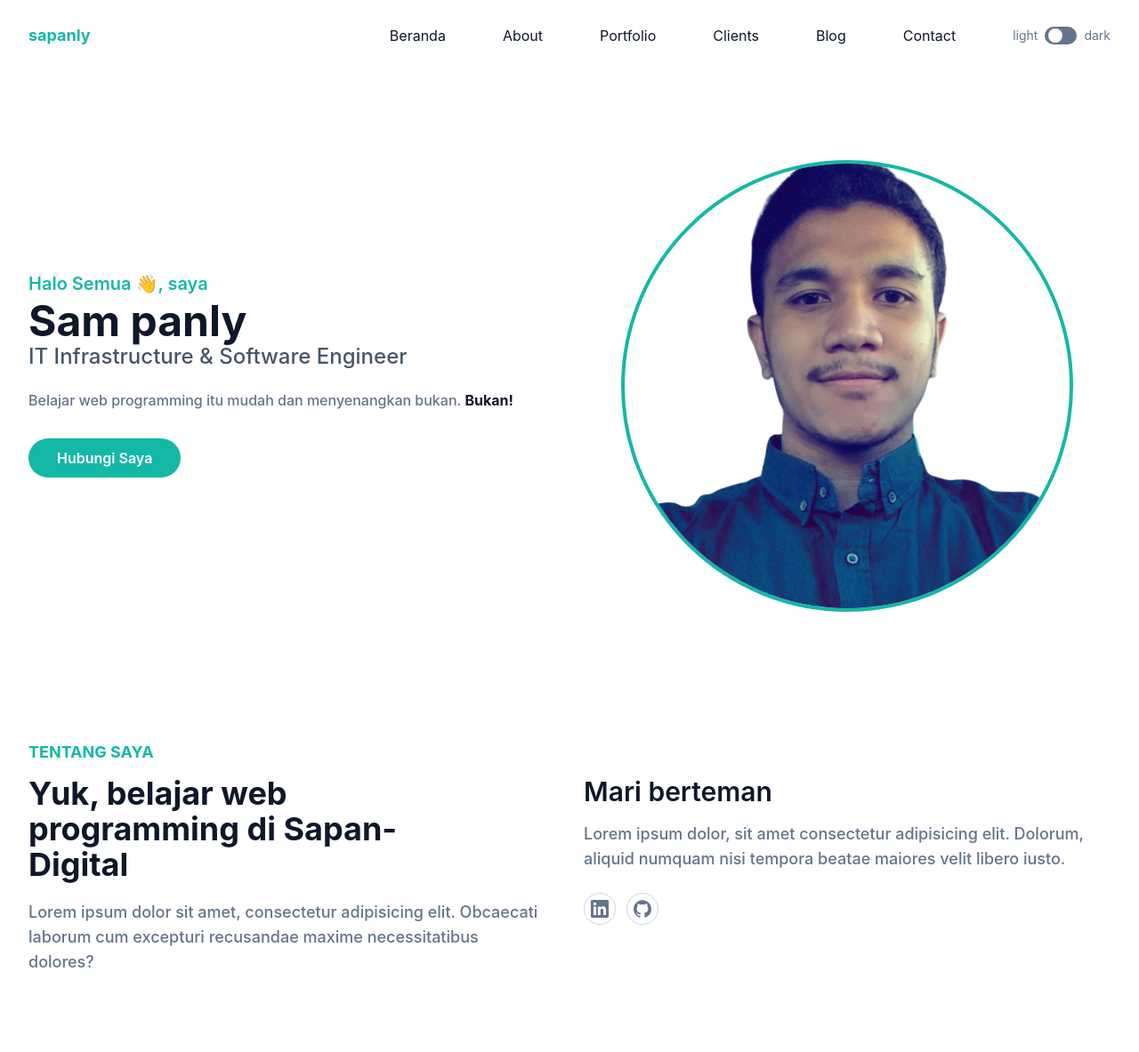
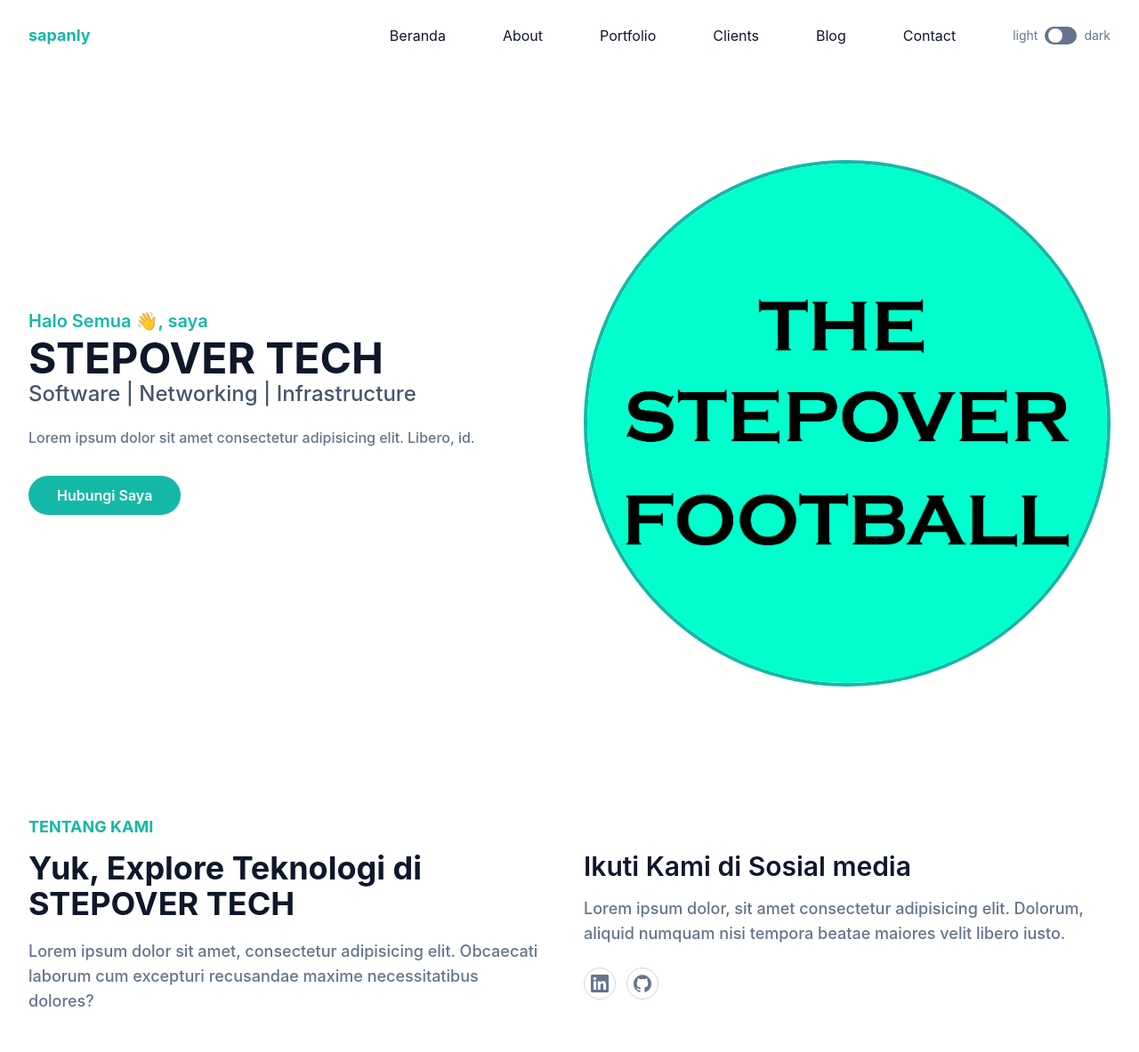
Before and after one commit to sapanly/stepover-tailwind-CSS, a website: page index.html in a window 1280 px wide. Shown: the top 1183 px of the page at 89% size. Drawn offline with Linux system fonts and the light colour scheme.

Commit message:
update home dan about

```diff
--- a/index.html
+++ b/index.html
@@ -76,15 +76,15 @@
       <div class="container">
         <div class="flex flex-wrap">
           <div class="w-full self-center px-4 lg:w-1/2">
-            <h1 class="text-base font-semibold text-primary md:text-xl">Halo Semua 👋, saya <span class="mt-1 block text-4xl font-bold text-dark dark:text-white xl:text-5xl"> Sam panly</span></h1>
-            <h2 class="mb-5 text-lg font-medium text-slate-600 dark:text-white lg:text-2xl">IT Infrastructure & Software Engineer</h2>
-            <p class="mb-10 font-medium leading-relaxed text-secondary">Belajar web programming itu mudah dan menyenangkan bukan. <span class="font-bold text-dark">Bukan!</span></p>
+            <h1 class="text-base font-semibold text-primary md:text-xl">Halo Semua 👋, saya <span class="mt-1 block text-4xl font-bold text-dark dark:text-white xl:text-5xl"> STEPOVER TECH</span></h1>
+            <h2 class="mb-5 text-lg font-medium text-slate-600 dark:text-white lg:text-2xl">Software | Networking | Infrastructure</h2>
+            <p class="mb-10 font-medium leading-relaxed text-secondary">Lorem ipsum dolor sit amet consectetur adipisicing elit. Libero, id.</p>
 
             <a href="#contact" class="rounded-full bg-primary px-8 py-3 text-base font-semibold text-white transition duration-300 ease-in-out hover:opacity-80 hover:shadow-lg">Hubungi Saya</a>
           </div>
           <div class="w-full self-end px-4 lg:w-1/2">
             <div class="relative mt-10 lg:right-0 lg:mt-9">
-              <img src="dist/img/FotoSam.png" alt="Sam" class="mx-auto max-w-full rounded-full border-4 border-solid border-primary" />
+              <img src="dist/img/logo-stepover.jpg" alt="Sam" class="mx-auto max-w-full rounded-full border-4 border-solid border-primary" />
               <!-- <span class="absolute -bottom-0 -z-10 left-1/2 -translate-x-1/2 md:scale-125">
                 <svg width="400" height="400" viewBox="0 0 200 200" xmlns="http://www.w3.org/2000/svg">
                   <path
@@ -105,12 +105,12 @@
       <div class="container">
         <div class="flex flex-wrap">
           <div class="mb-10 w-full px-4 lg:w-1/2">
-            <h4 class="mb-3 text-lg font-bold uppercase text-primary">Tentang Saya</h4>
-            <h2 class="mb-5 max-w-md text-3xl font-bold text-dark dark:text-white lg:text-4xl">Yuk, belajar web programming di Sapan-Digital</h2>
+            <h4 class="mb-3 text-lg font-bold uppercase text-primary">Tentang Kami</h4>
+            <h2 class="mb-5 max-w-md text-3xl font-bold text-dark dark:text-white lg:text-4xl">Yuk, Explore Teknologi di STEPOVER TECH</h2>
             <p class="max-w-xl text-base font-medium text-secondary lg:text-lg">Lorem ipsum dolor sit amet, consectetur adipisicing elit. Obcaecati laborum cum excepturi recusandae maxime necessitatibus dolores?</p>
           </div>
           <div class="w-full px-4 lg:w-1/2">
-            <h3 class="mb-4 text-2xl font-semibold text-dark dark:text-white lg:pt-10 lg:text-3xl">Mari berteman</h3>
+            <h3 class="mb-4 text-2xl font-semibold text-dark dark:text-white lg:pt-10 lg:text-3xl">Ikuti Kami di Sosial media</h3>
             <p class="mb-6 text-base font-medium text-secondary lg:text-lg">Lorem ipsum dolor, sit amet consectetur adipisicing elit. Dolorum, aliquid numquam nisi tempora beatae maiores velit libero iusto.</p>
             <div class="flex items-center">
               <!-- linkedin -->
```
Also changed, not shown: dist/img/logo-stepover.jpg (added).
